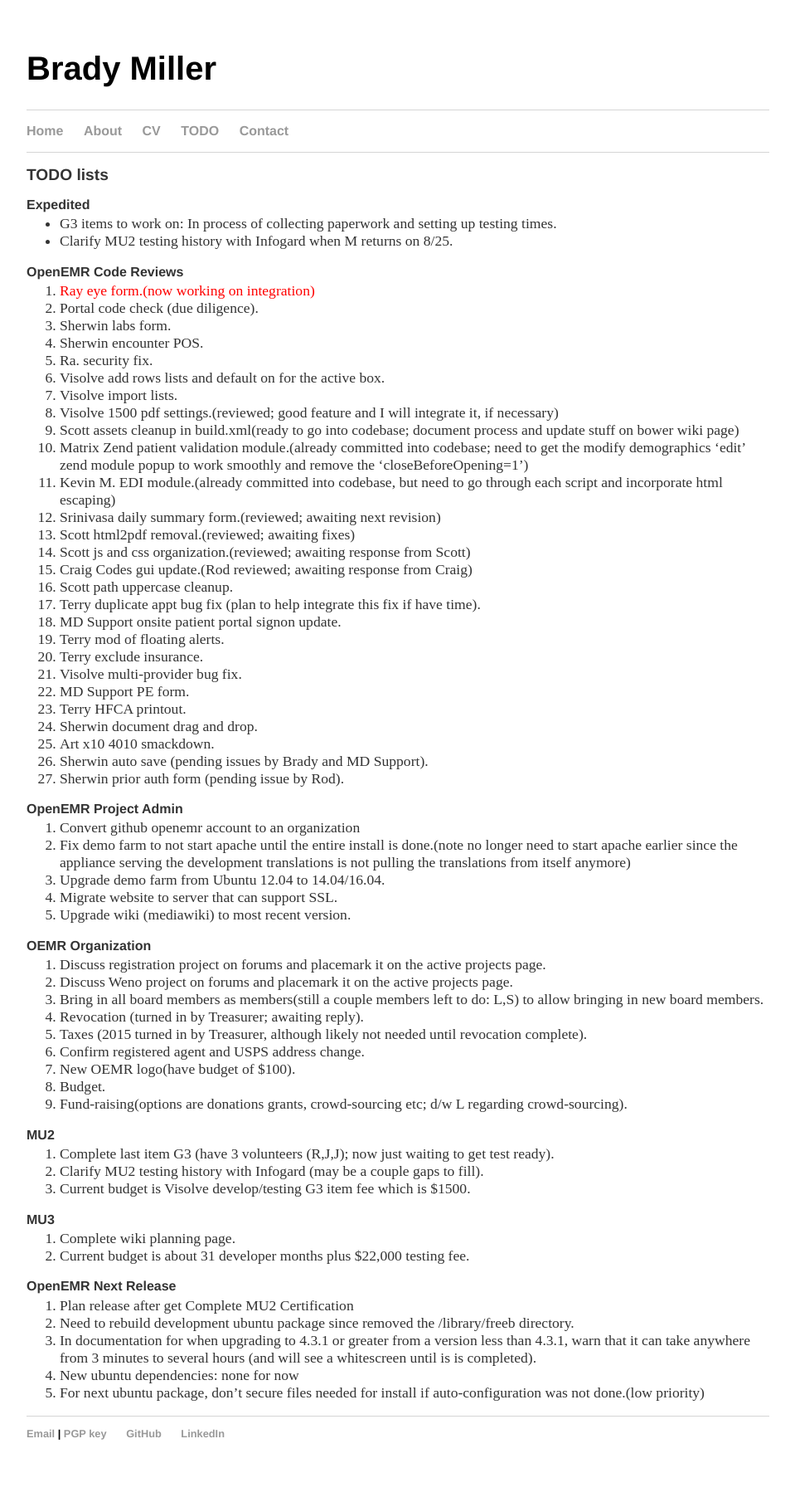
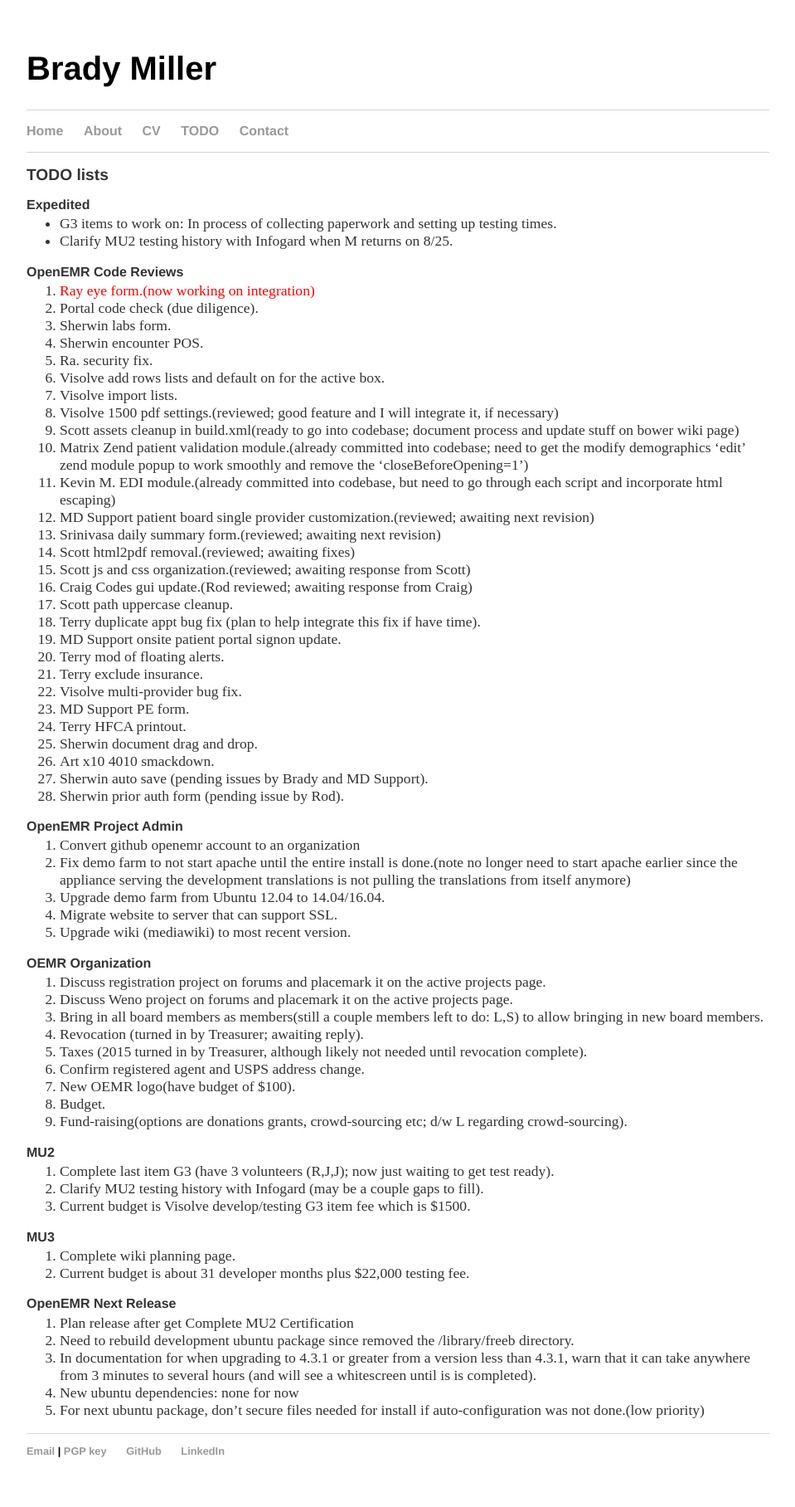
Before and after one commit to bradymiller/bradymiller.github.io, a Jekyll site: the page built from todo/index.md, in a window 1280 px wide. Shown: the whole page at 83% size, without its empty margins (160-1119 px from the left). Built offline with Jekyll 4.4.1, drawn with Linux system fonts in a browser that asks for light colours; before the commit the page ends 1795 px from its top, so only the background shows below that.

Commit message:
Update todo list

```diff
--- a/todo/index.md
+++ b/todo/index.md
@@ -19,6 +19,7 @@
 1. Scott assets cleanup in build.xml(ready to go into codebase; document process and update stuff on bower wiki page)
 1. Matrix Zend patient validation module.(already committed into codebase; need to get the modify demographics 'edit' zend module popup to work smoothly and remove the 'closeBeforeOpening=1')
 1. Kevin M. EDI module.(already committed into codebase, but need to go through each script and incorporate html escaping)
+1. MD Support patient board single provider customization.(reviewed; awaiting next revision)
 1. Srinivasa daily summary form.(reviewed; awaiting next revision)
 1. Scott html2pdf removal.(reviewed; awaiting fixes)
 1. Scott js and css organization.(reviewed; awaiting response from Scott)
```
